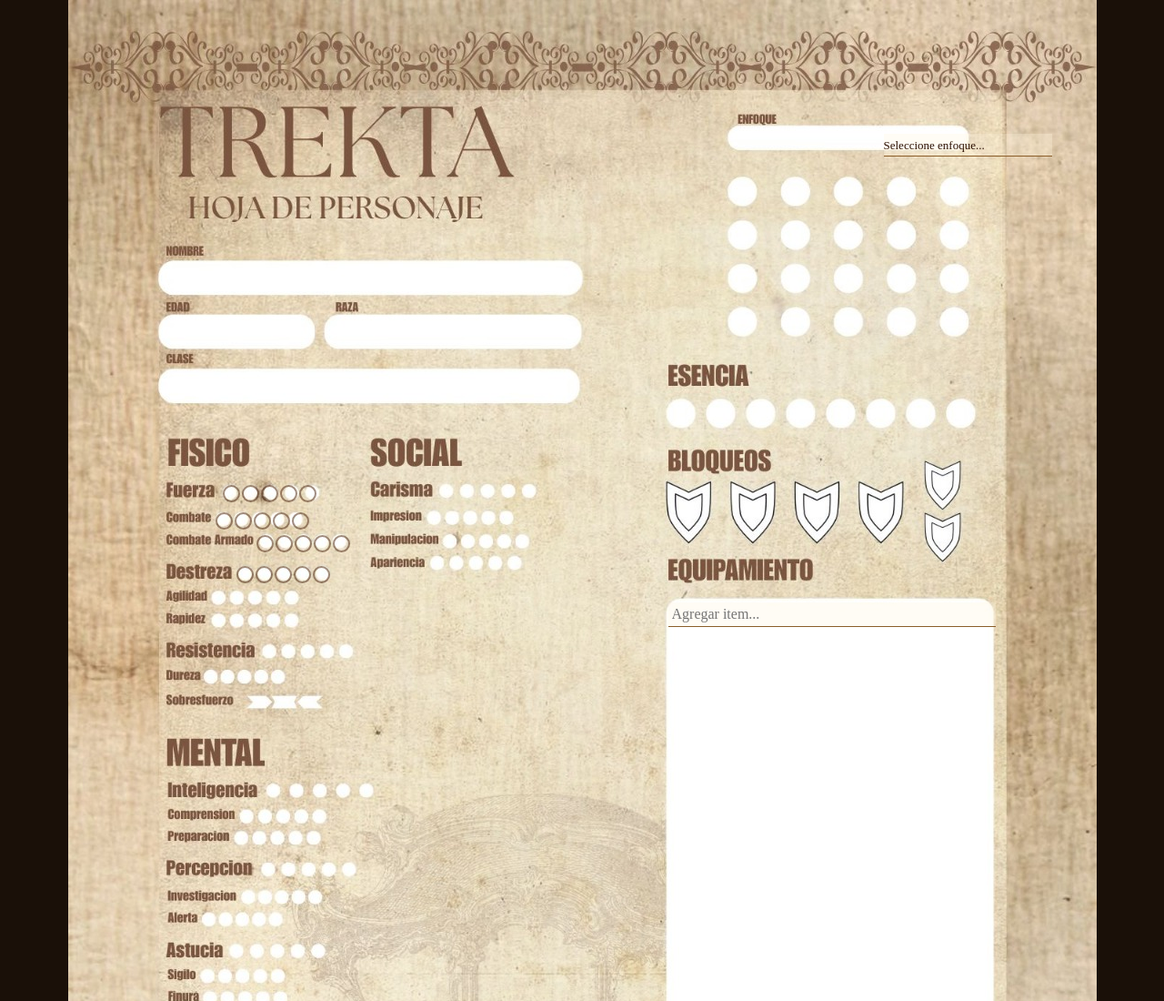
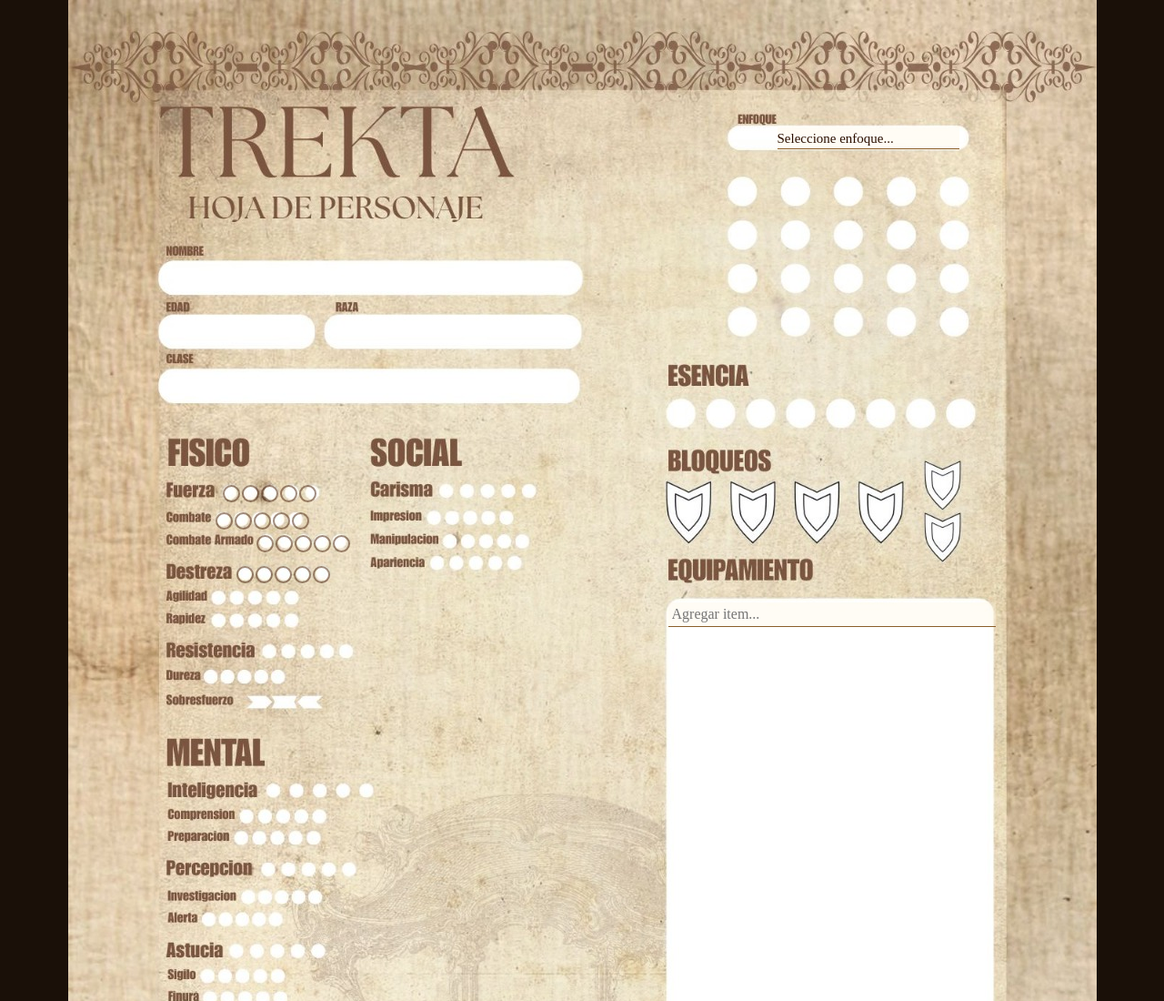
Before and after one commit to juarkuro/Trekta_Sheet, a plain HTML site: page index.html in a window 1280 px wide. Shown: the top 1100 px of the page at 91% size. Drawn offline with Linux system fonts and the light colour scheme.

Commit message:
Update index.html

```diff
--- a/index.html
+++ b/index.html
@@ -104,7 +104,7 @@ crearDots(193, 629, 5);
 
 </script>
 
-    <select style="position:absolute; left:897px; top:147px; width:185px; height:25px; background:rgba(255,245,220,0.3); border:none; border-bottom:1px solid #8b5e2a; outline:none; font-size:13px; font-family:serif; color:#2a0e00; cursor:pointer; appearance:none;">
+    <select style="position:absolute; left:780px; top:140px; width:200px; height:24px; background:rgba(255,245,220,0.3); border:none; border-bottom:1px solid #8b5e2a; outline:none; font-size:15px; font-family:serif; color:#2a0e00; cursor:pointer; appearance:none;">
   <option value="" disabled selected>Seleccione enfoque...</option>
   <option value="Héroe">Héroe</option>
   <option value="Rey">Rey</option>
```
